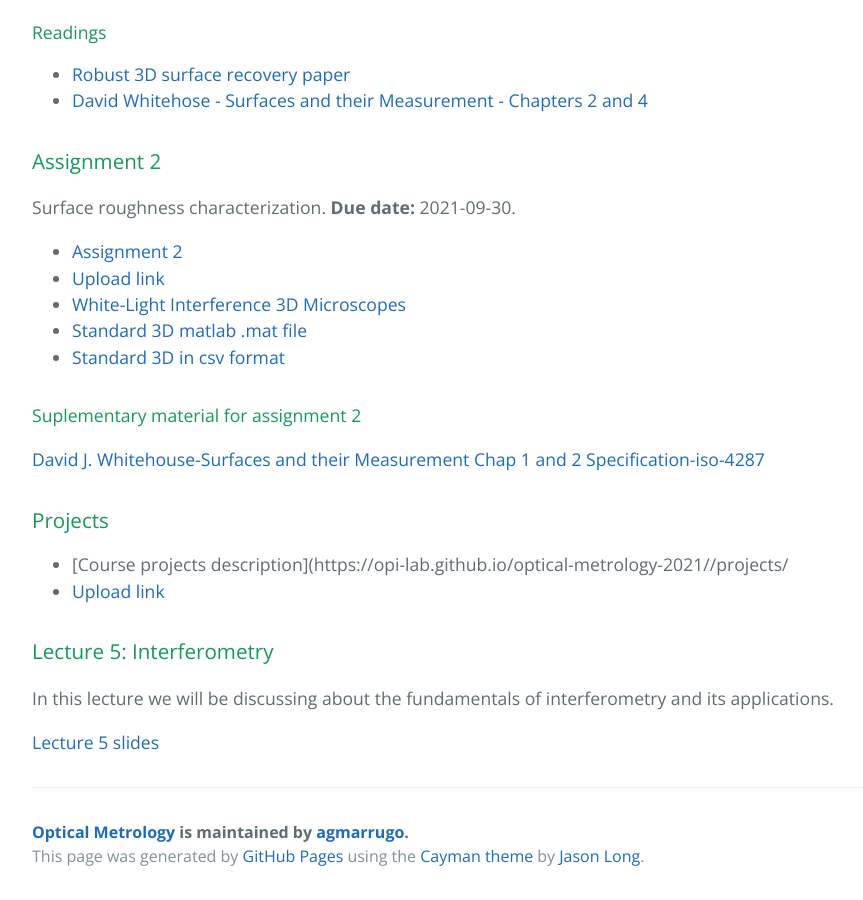
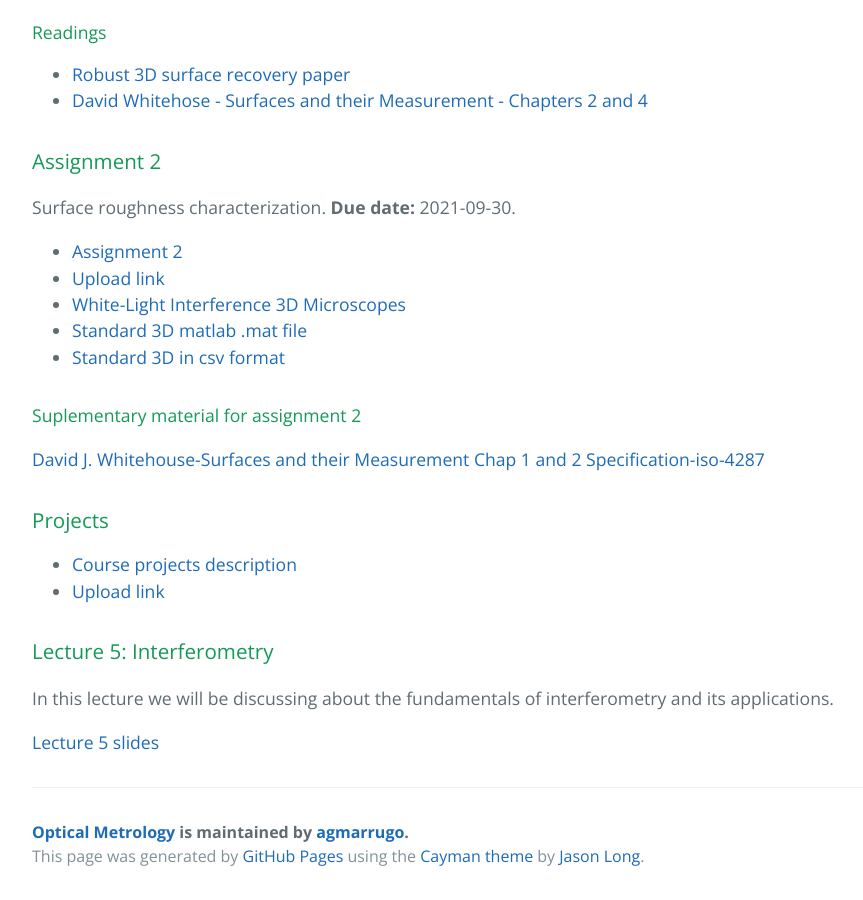
Before and after one commit to opi-lab/optical-metrology-2021, a Jekyll site: the page built from index.md, in a window 1280 px wide and 900 px high, scrolled down 3518 px. Shown: the whole window, without its empty margins (192-1055 px from the left). Built offline with Jekyll 4.4.1, drawn with Linux system fonts in a browser that asks for light colours.

Commit message:
Update index.md

```diff
--- a/index.md
+++ b/index.md
@@ -154,7 +154,7 @@ Surface roughness characterization. **Due date:** 2021-09-30.
 
 ### Projects
 
-- [Course projects description]({{site.url}}/projects/
+- [Course projects description]({{site.url}}projects/)
 - [Upload link](https://www.dropbox.com/request/ww1sjRejiD65ngupCB9z)
 
 
```
